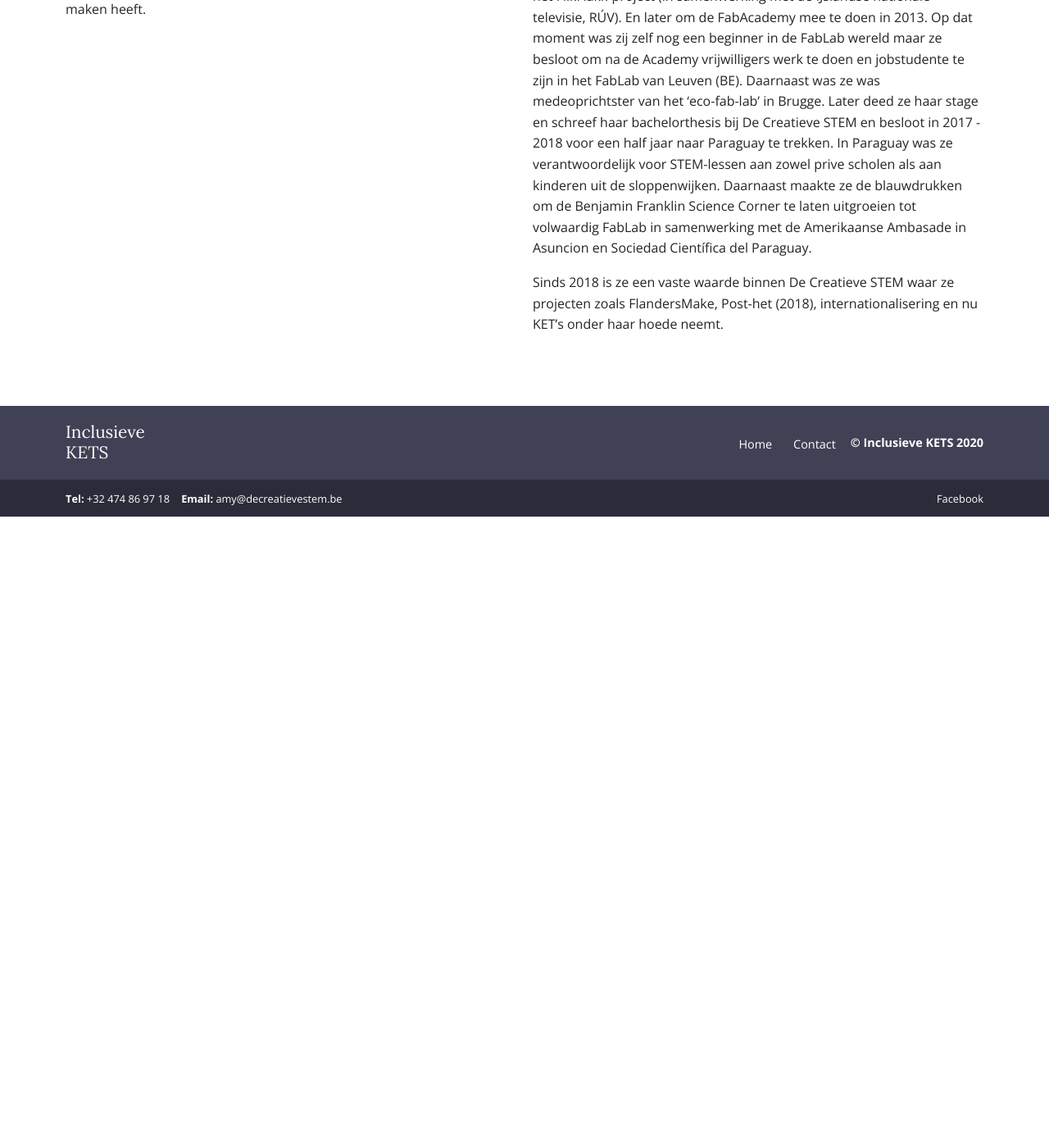
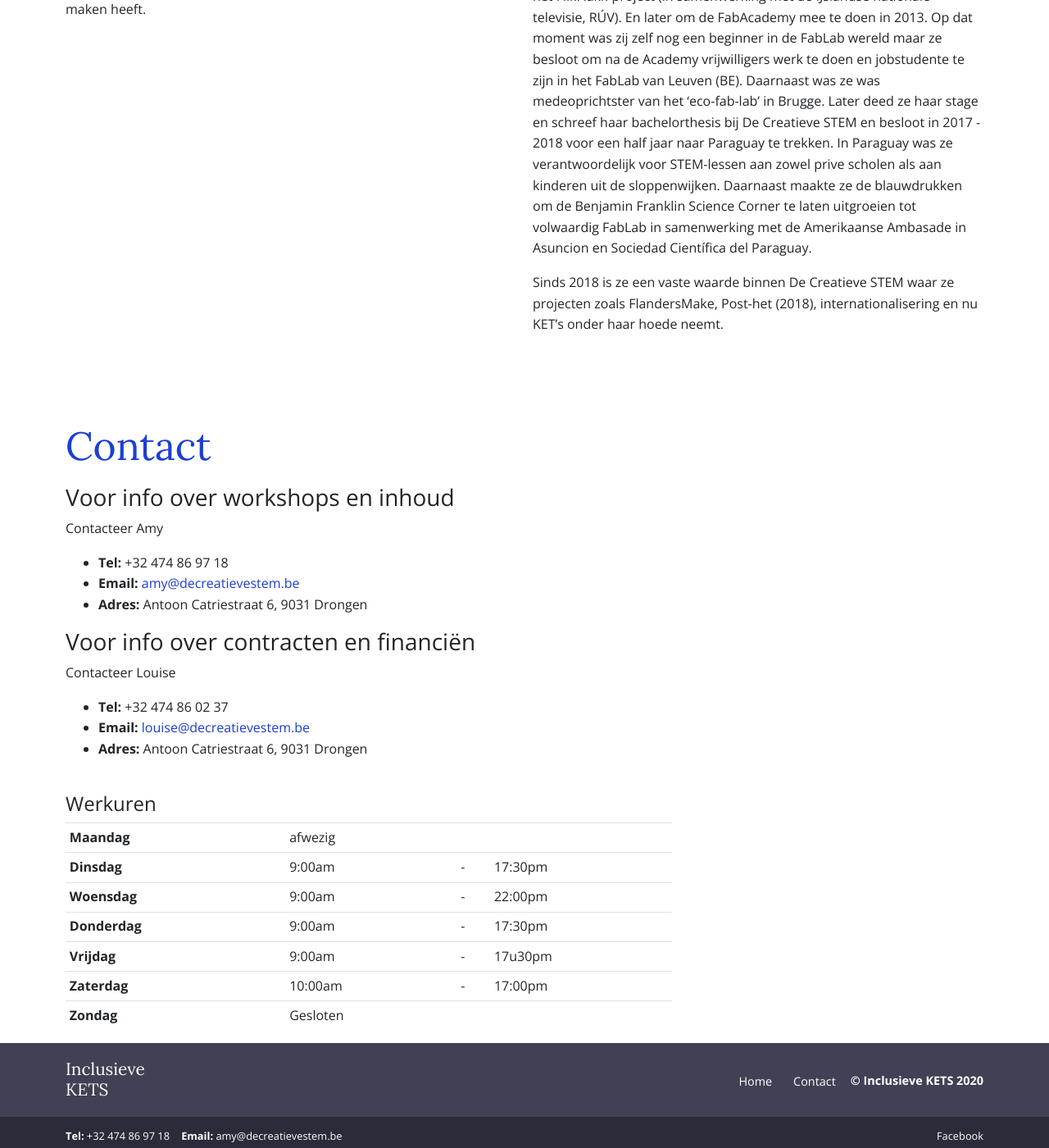
Before and after one commit to IngegnoMakerSpace/inclusievekets, a Jekyll site: the page built from _pages/team.md, in a window 1280 px wide and 1400 px high, scrolled down 4275 px. Shown: the whole window at 82% size. Built offline with Jekyll 4.4.1, drawn with Linux system fonts in a browser that asks for light colours; before the commit the page ends 4905 px from its top, so only the background shows below that.

```diff
--- a/_includes/main-menu-mobile.html
+++ b/_includes/main-menu-mobile.html
@@ -6,11 +6,11 @@
 
     <li><a href="{{site.baseurl}}/bootcamp" class="{% if page.url contains 'bootcamp' %}current{% endif %}">Bootcamp</a></li>
 
-    <li><a href="{{site.baseurl}}/partners" class="{% if page.url == 'partners' %}current{% endif %}">Voor partners</a></li>
+    <li><a href="{{site.baseurl}}/fabacademy" class="{% if page.url contains 'fabacademy' %}current{% endif %}">FabAcademy</a></li>
+
+    <li><a href="{{site.baseurl}}/partners" class="{% if page.url contains 'partners' %}current{% endif %}">Voor partners</a></li>
 
     <li><a href="{{site.baseurl}}/kalender" class="{% if page.url contains 'kalender' %}current{% endif %}">Agenda</a></li>
-
-    <li><a href="{{site.baseurl}}/contact" class="{% if page.url contains 'contact' %}current{% endif %}">Contact</a></li>
 
     <li><a href="https://forms.gle/fm2Pvd8KjBTAf4iy8" ><b>INSCHRIJVEN</b></a></li>
   </ul>
--- a/_includes/main-menu.html
+++ b/_includes/main-menu.html
@@ -6,11 +6,11 @@
 
     <li><a href="{{site.baseurl}}/bootcamp" class="{% if page.url contains 'bootcamp' %}current{% endif %}">Bootcamp</a></li>
 
+    <li><a href="{{site.baseurl}}/fabacademy" class="{% if page.url contains 'fabacademy' %}current{% endif %}">FabAcademy</a></li>
+
     <li><a href="{{site.baseurl}}/partners" class="{% if page.url contains 'partners' %}current{% endif %}">Voor partners</a></li>
 
-    <li><a href="{{site.baseurl}}/kalender" class="{% if page.url contains 'kalendert' %}current{% endif %}">Agenda</a></li>
-
-    <li><a href="{{site.baseurl}}/contact" class="{% if page.url contains 'contact' %}current{% endif %}">Contact</a></li>
+    <li><a href="{{site.baseurl}}/kalender" class="{% if page.url contains 'kalender' %}current{% endif %}">Agenda</a></li>
 
     <li><a href="https://forms.gle/fm2Pvd8KjBTAf4iy8" ><b>INSCHRIJVEN</b></a></li>
   </ul>
--- a/_pages/team.md
+++ b/_pages/team.md
@@ -6,7 +6,6 @@
 ---
 
 <!-- Wat is een fablab?-->
-
 {::options parse_block_html="true" /}
 <div class="intro">
 <div class="container pt-8 pt-md-1">
@@ -157,3 +156,86 @@
 {% endfor %}
 </div>
 </div>
+
+
+<!-- CONTACT PAGE -->
+<div class="intro intro-med">
+<div class="container">
+<div class="row">
+<div class="col-12">
+<h1>Contact</h1>
+</div>
+</div>
+</div>
+</div>
+<div class="container">
+<div class="row">
+<div class="col-12 col-md-8">
+<h3>Voor info over workshops en inhoud</h3>
+<p>Contacteer Amy</p>
+<ul>
+<li><strong>Tel: </strong>{{ site.data.contact.phone }}</li>
+<li><strong>Email: </strong><a href="mailto:{{ site.data.contact.email }}">
+{{ site.data.contact.email }}</a></li>
+{% if site.data.contact.address %}
+<li><strong>Adres: </strong>{{ site.data.contact.address }}</li>
+{% endif %}
+</ul>
+<h3>Voor info over contracten en financiën</h3>
+<p>Contacteer Louise</p>
+<ul>
+<li><strong>Tel: </strong>{{ site.data.contact.phone2 }}</li>
+<li><strong>Email: </strong><a href="mailto:{{ site.data.contact.email2 }}">
+{{ site.data.contact.email2 }}</a></li>
+{% if site.data.contact.address %}
+<li><strong>Adres: </strong>{{ site.data.contact.address }}</li>
+{% endif %}
+</ul>
+<h4 class="mt-4">Werkuren</h4>
+<table class="table table-sm opening-hours-table">
+<tr>
+<td class="day font-weight-bold">Maandag</td>
+<td class="opens">afwezig</td>
+<td></td>
+<td class="closes"></td>
+</tr>
+<tr>
+<td class="day font-weight-bold">Dinsdag</td>
+<td class="opens">9:00am</td>
+<td>-</td>
+<td class="closes">17:30pm</td>
+</tr>
+<tr>
+<td class="day font-weight-bold">Woensdag</td>
+<td class="opens">9:00am</td>
+<td>-</td>
+<td class="closes">22:00pm</td>
+</tr>
+<tr>
+<td class="day font-weight-bold">Donderdag</td>
+<td class="opens">9:00am</td>
+<td>-</td>
+<td class="closes">17:30pm</td>
+</tr>
+<tr>
+<td class="day font-weight-bold">Vrijdag</td>
+<td class="opens">9:00am</td>
+<td>-</td>
+<td class="closes">17u30pm</td>
+</tr>
+<tr>
+<td class="day font-weight-bold">Zaterdag</td>
+<td class="opens">10:00am</td>
+<td>-</td>
+<td class="closes">17:00pm</td>
+</tr>
+<tr>
+<td class="day font-weight-bold">Zondag</td>
+<td class="opens">Gesloten</td>
+<td> </td>
+<td class="closes"></td>
+</tr>
+</table>
+</div>
+</div>
+</div>
```
Also changed, not shown: _pages/fabacademy.md (added, +93 -0 lines), _pages/partners.md (line endings or trailing spaces), assets/images/fabacademy/image1.png (added), assets/images/fabacademy/image2.png (added).
